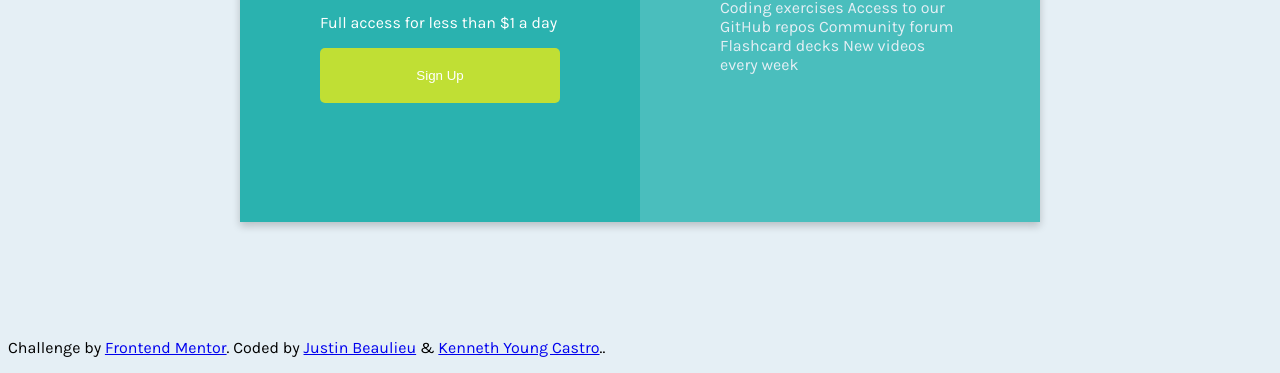
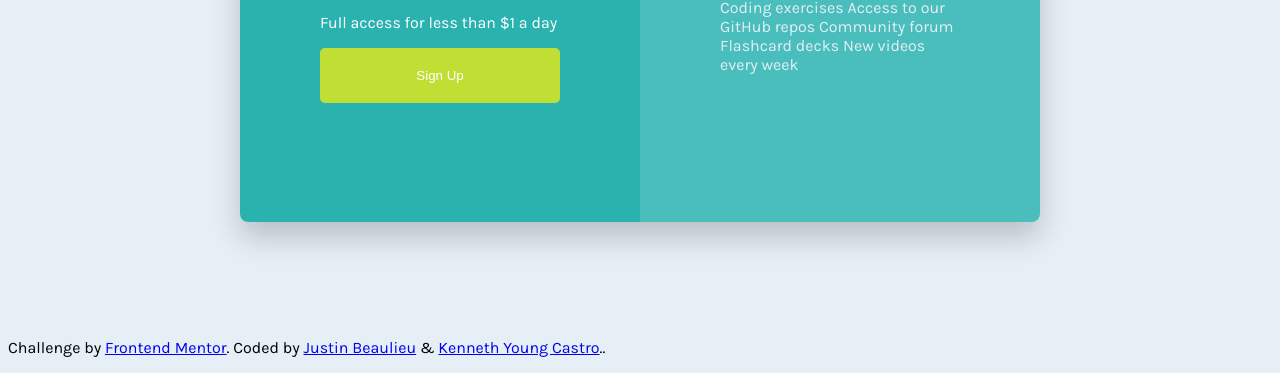
Before and after one commit to Beaulieu527/single-price-grid-component, a plain HTML site: page index.html in a window 1280 px wide. Shown: the part 486-859 px from the top of the page. Drawn offline with Linux system fonts and the light colour scheme.

Commit message:
Added boxshadow to card and border radius

```diff
--- a/index.css
+++ b/index.css
@@ -26,13 +26,15 @@ body {
 }
 
 .card {
+    border-radius: 8px;
     width: 800px;
     height: 600px;
     /* border: solid 0.5px rgba(0,0,0,0.2); */
-    box-shadow: 0 4px 8px 0 rgba(0,0,0,0.2)
+    box-shadow: 0 15px 30px 0 rgba(0,0,0,0.2)
 }
 
 .grid {
+    border-radius: 8px;
     display: flex;
     flex-direction: column;
     /* justify-content: space-between; */
@@ -54,6 +56,7 @@ body {
     background-color: hsl(179, 62%, 43%);
     color: white;
     /* padding: 2.5em; */
+    border-bottom-left-radius: 8px;
 }
 
 .column-right {
@@ -61,6 +64,7 @@ body {
     background-color: rgb(74, 190, 189);
     color: white;
     /* padding: 2.5em; */
+    border-bottom-right-radius: 8px;
 }
 
 .container {
```
